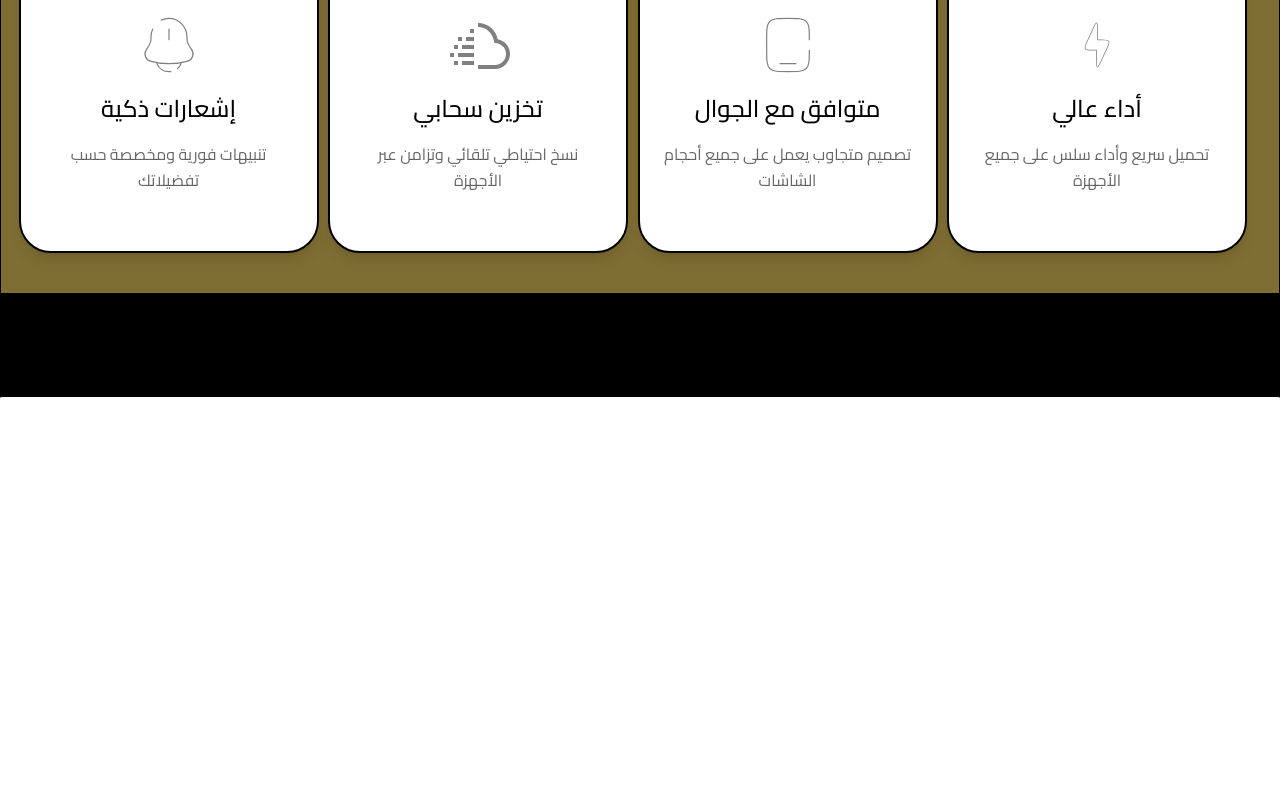
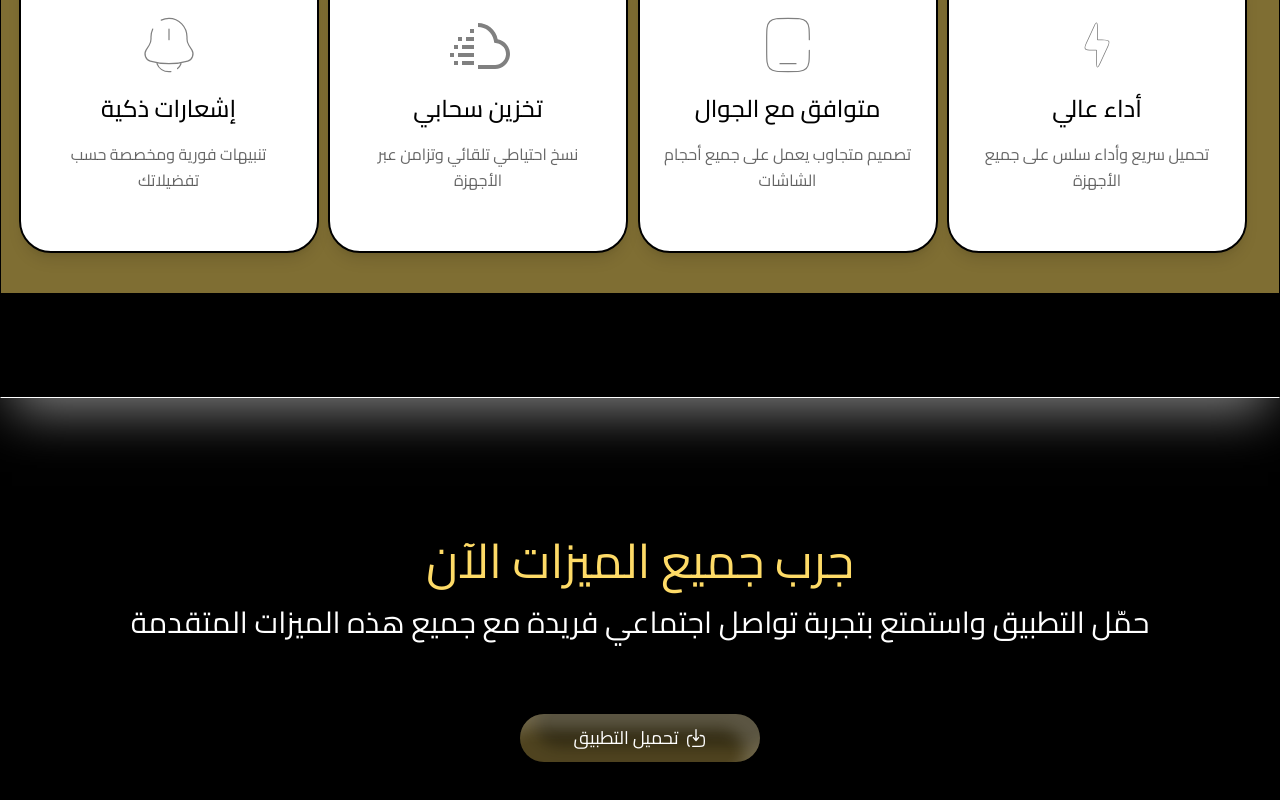
Before and after one commit to odaibishr/winner-app, a React (Vite) app: page /features in a window 1280 px wide. Shown: the part 4246-5046 px from the top of the page. Before the commit the page ends 4644 px from the top, so only its background shows below. Built offline with nearby package versions, Linux system fonts and the light colour scheme.

Commit message:
added outline button to component

```diff
--- a/src/components/HeroSection.jsx
+++ b/src/components/HeroSection.jsx
@@ -1,7 +1,7 @@
 import React from "react";
-import { Link } from "react-router-dom";
 import StatsSection from "./StatsSection";
 import PrimaryButton from "./PrimaryButton";
+import OutlineButton from "./OutlineButton.jsx";
 
 const HeroSection = () => {
 	return (
@@ -39,13 +39,7 @@ const HeroSection = () => {
 						link="/download"
 					/>
 
-					<Link
-						to="/about"
-						className="md:w-60 w-48 h-12 rounded-full border-2 border-primary md:icon-text-hover icon-text-hover flex items-center justify-center gap-2"
-					>
-						<img className="w-6 h-6" src="./more-down.svg" alt="more-down" />
-						<span className="text-white md:text-lg text-sm">اعرف المزيد</span>
-					</Link>
+					<OutlineButton title="اعرف المزيد" link="/about" icon='/more-down.svg'/>
 				</div>
 				{/* Stats Inside Background */}
 				<div className="relative z-10 md:mt-20 mt-5">
--- a/src/pages/Features.jsx
+++ b/src/pages/Features.jsx
@@ -1,6 +1,8 @@
 import CapabilitySections from "../components/CapabilitySections";
 import DetailedFeaturesSection from "../components/DetailedFeaturesSection";
 import TechnicalSpecificationsSection from "../components/TechnicalSpecificationsSection";
+import SectionHeader from "../components/SectionHeader.jsx";
+import PrimaryButton from "../components/PrimaryButton.jsx";
 
 const Features = () => {
 	return (
@@ -31,6 +33,17 @@ const Features = () => {
 			<CapabilitySections />
 			<DetailedFeaturesSection />
 			<TechnicalSpecificationsSection />
+            <section className="container flex flex-col items-center justify-center gap-4 py-16 md:py-20">
+                <SectionHeader
+                    title="جرب جميع الميزات الآن"
+                    description="حمّل التطبيق واستمتع بتجربة تواصل اجتماعي فريدة مع جميع هذه الميزات المتقدمة"
+                />
+                <PrimaryButton
+                    title="تحميل التطبيق"
+                    icon="/download.svg"
+                    link="/download"
+                />
+            </section>
 		</main>
 	);
 };
```
